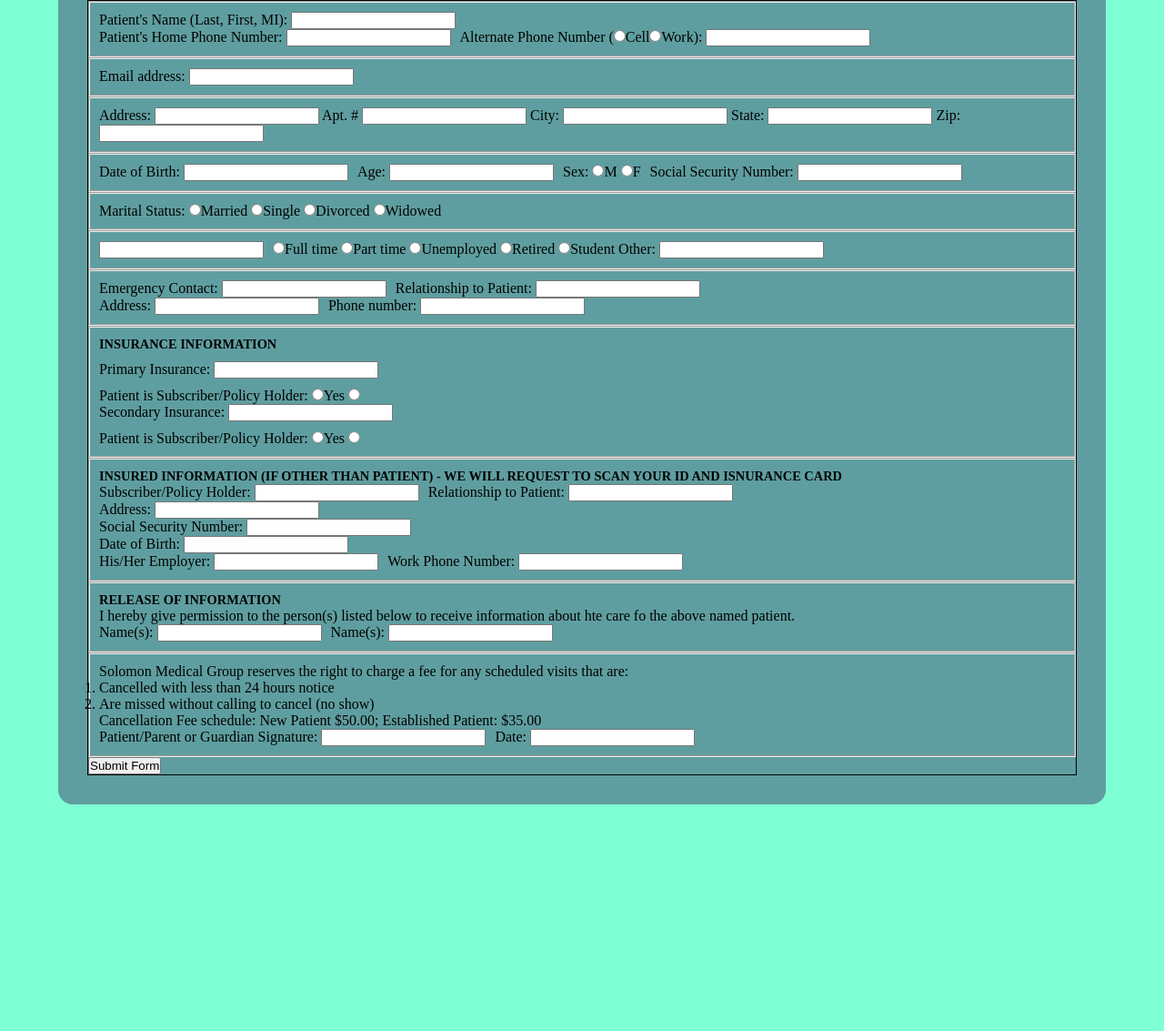
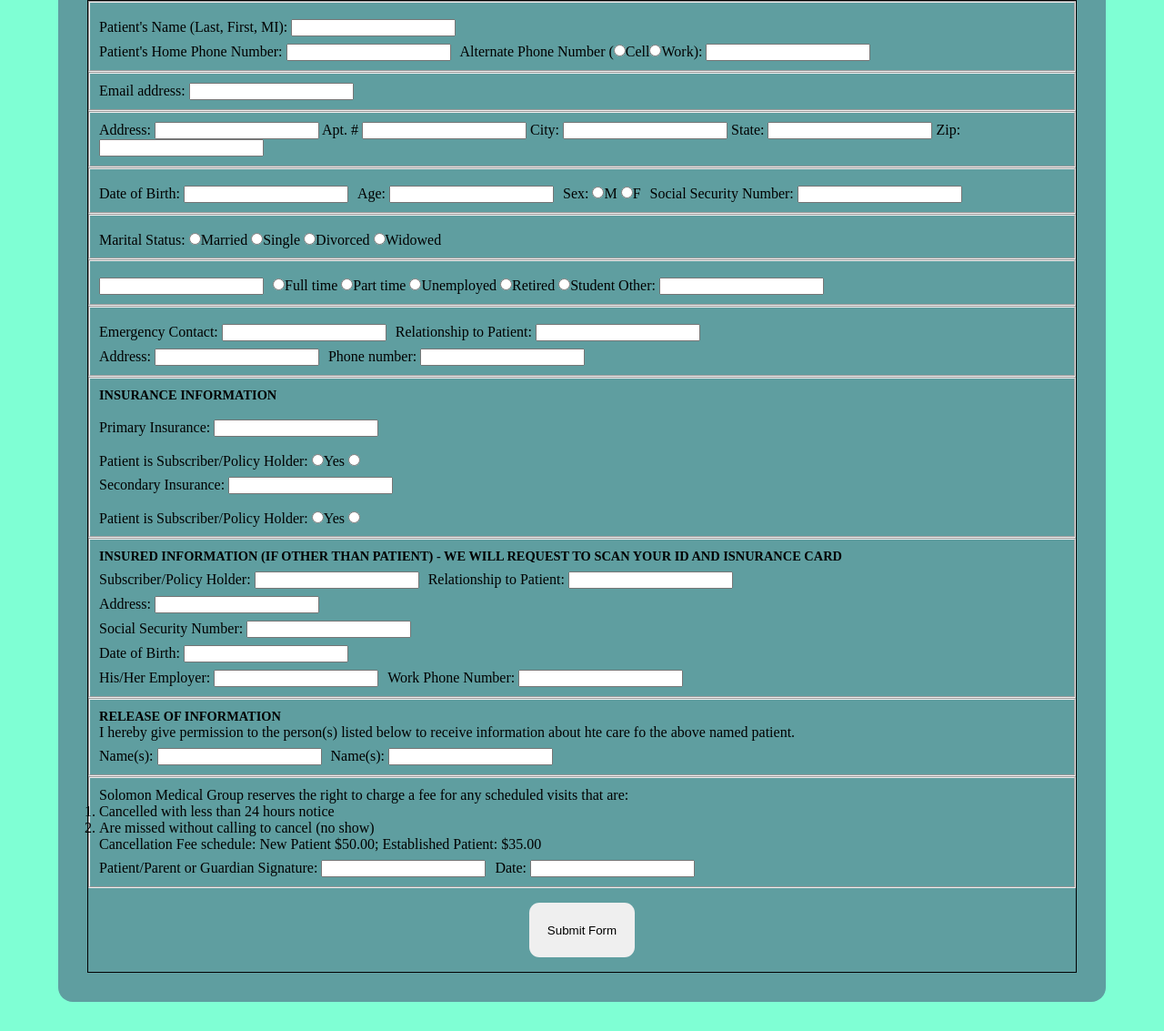
Before and after one commit to dylan-solomon/basic-form, a plain HTML site: page index.html in a window 1280 px wide. Shown: the part 167-1300 px from the top of the page at 91% size. Before the commit the page ends 1083 px from the top, so only its background shows below. Drawn offline with Linux system fonts and the light colour scheme.

Commit message:
style submit button

```diff
--- a/index.html
+++ b/index.html
@@ -231,7 +231,9 @@
                     </label>
                 </div>
             </fieldset>
+            <div class="button">
             <button>Submit Form</button>
+        </div>
         </form>
     </div>
 
--- a/style.css
+++ b/style.css
@@ -48,3 +48,18 @@ h2 {
     flex-direction: column;
     gap: 10px;
 }
+
+label {
+    margin-top: 8px;
+}
+
+.button {
+   display: flex;
+   justify-content: center;
+}
+button {
+    padding: 1.7em 1.5em;
+    margin: 1rem;
+    border-radius: .7rem;
+    border: none;
+}
```
